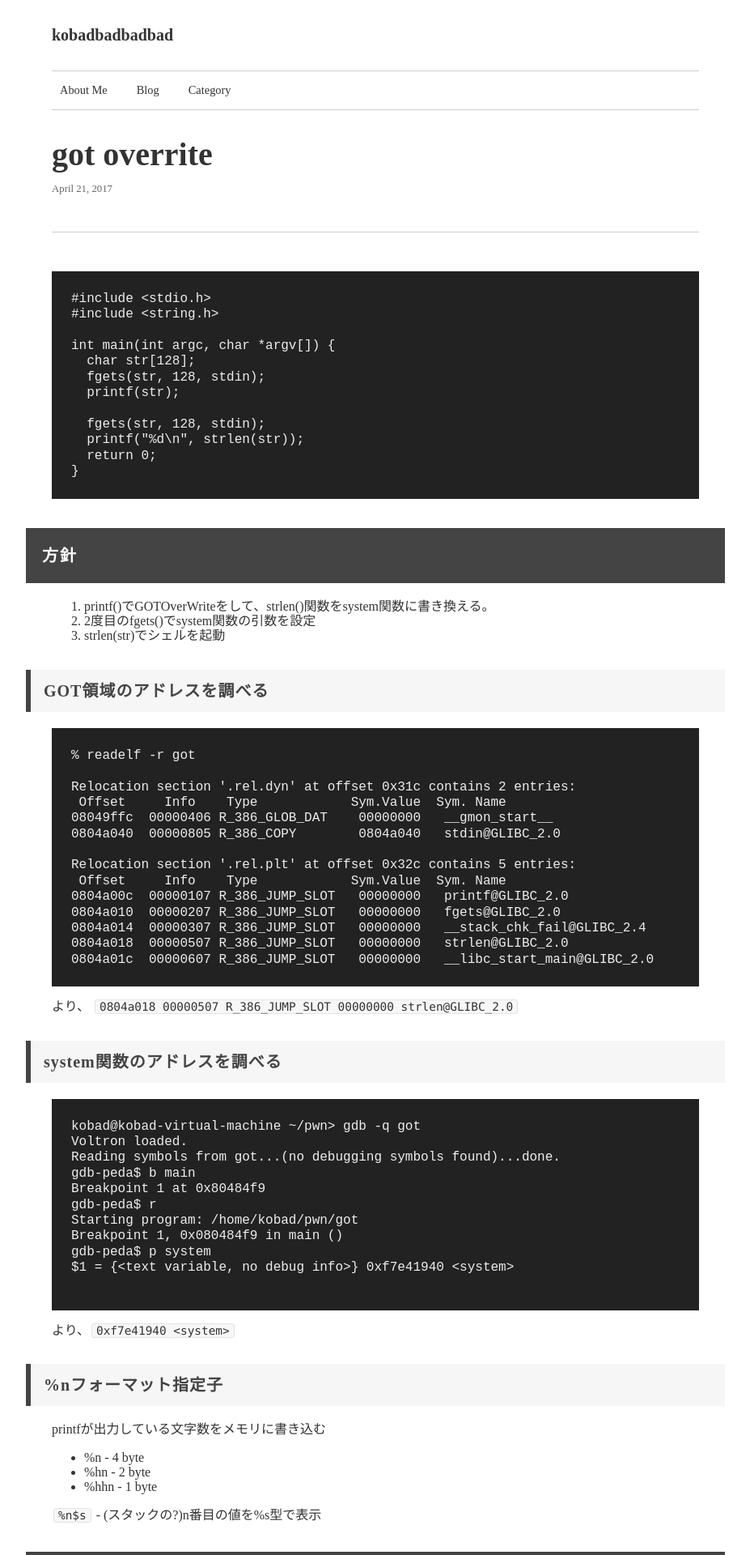
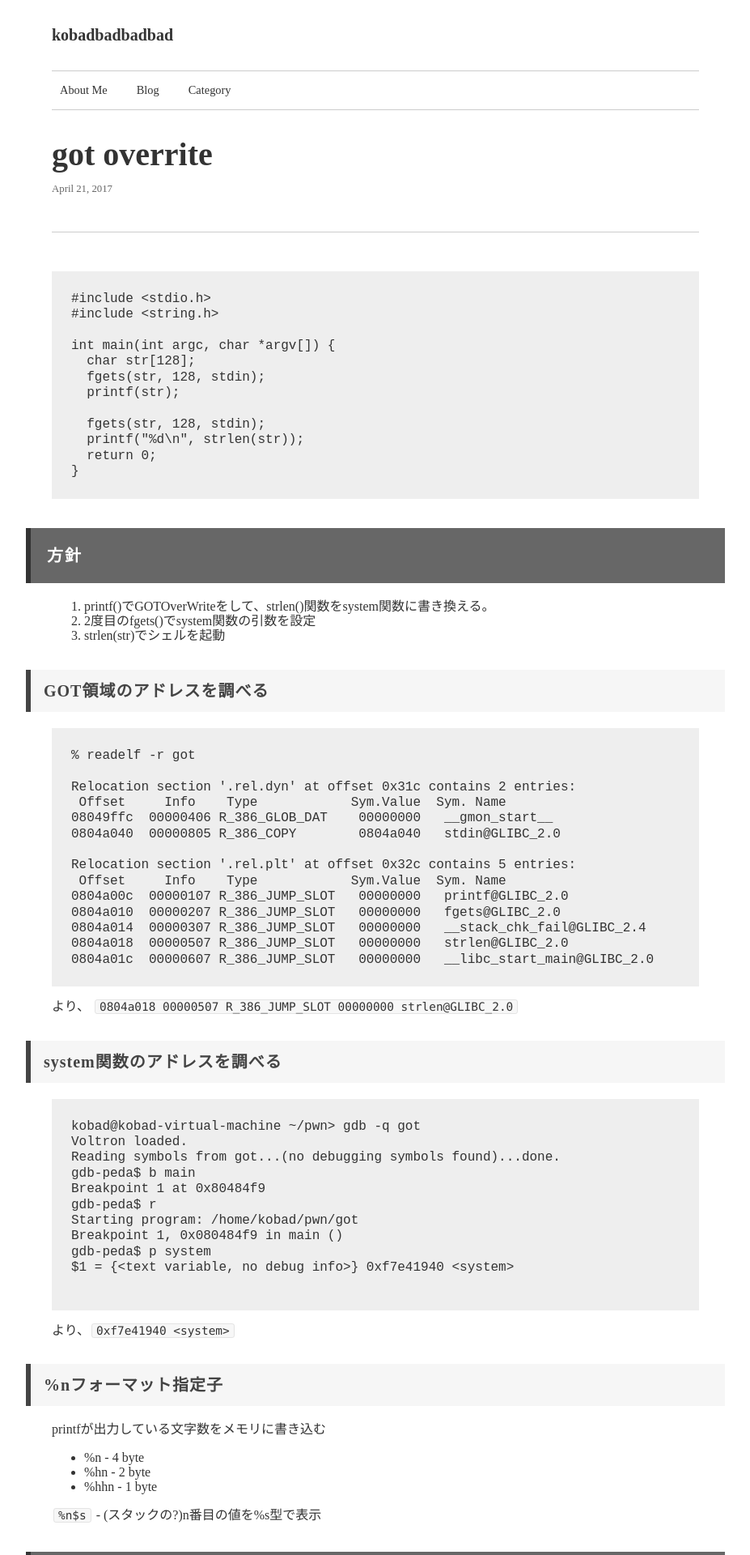
Before and after one commit to kobad/jekyll-kbd, a Jekyll site: the page built from _posts/2017-04-21-bof3.md, in a window 1280 px wide. Shown: the top 1920 px of the page at 81% size, without its empty margins (176-1103 px from the left). Built offline with Jekyll 4.4.1, drawn with Linux system fonts in a browser that asks for light colours; nearby versions of some CDN libraries; a script that is not in the unit is left out; comment, search, counter and statistics services are not loaded.

Commit message:
[Mod] css

```diff
--- a/assets/css/style.scss
+++ b/assets/css/style.scss
@@ -20,7 +20,8 @@ body{
 .page__body h2 {
   margin: 36px -32px 20px -32px;
   padding: 20px 5px 20px 20px;
-  background-color: #444;
+  border-left: 6px solid #333;
+  background-color: rgba(51, 51, 51, 0.74);
   color: #fff;
   font-size: 20px;
   font-weight: bold;
@@ -160,8 +161,8 @@ p{
 
 pre {
   padding: 24px;
-  background-color: #222;
-  color: #eee;
+  background-color: #eee;
+  color: #333;
   font-family: Monaco,Consolas,Courier New,Courier,monospace,sans-serif;
   overflow: auto;
   overflow-y: hidden;
```
